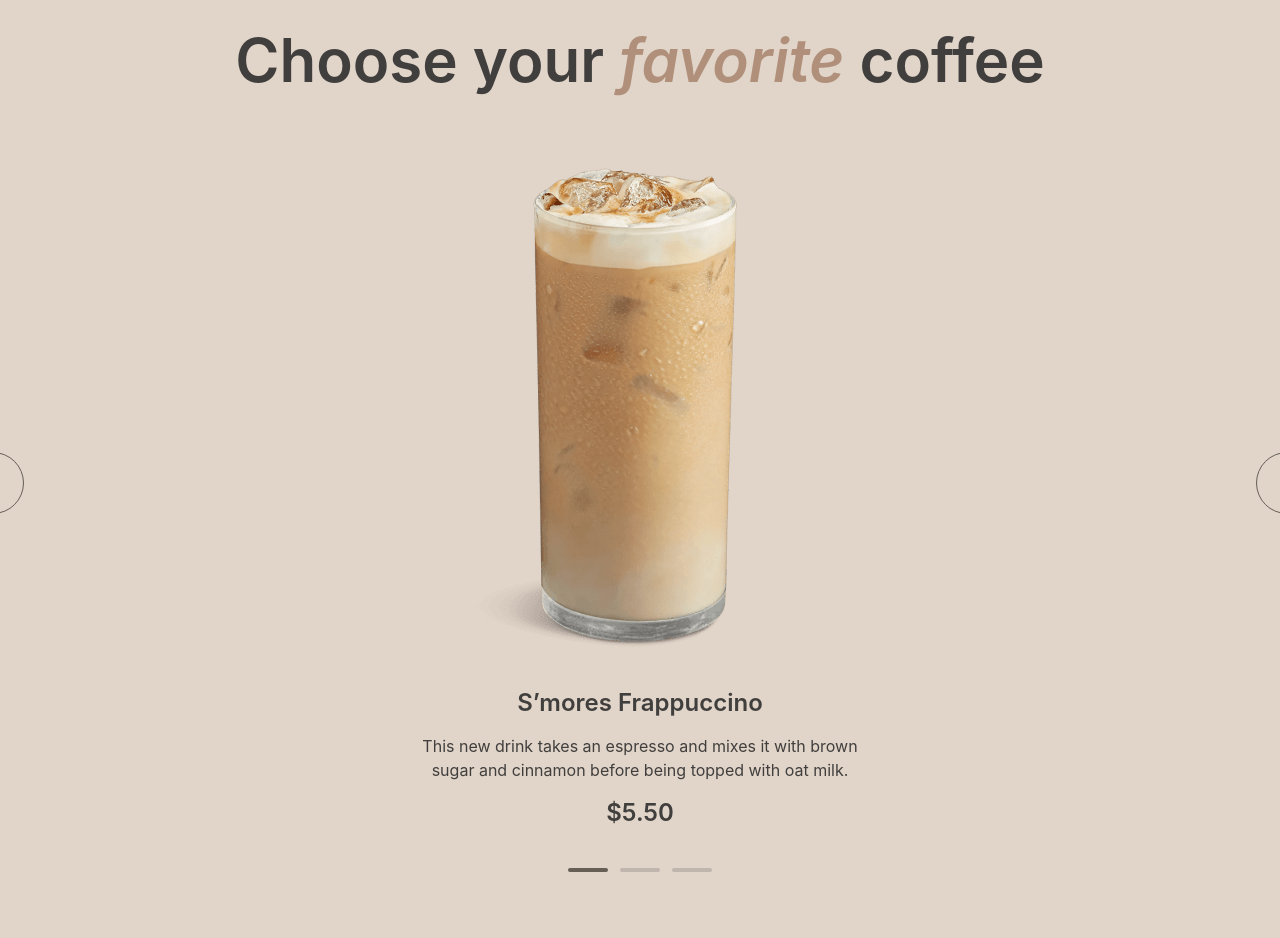
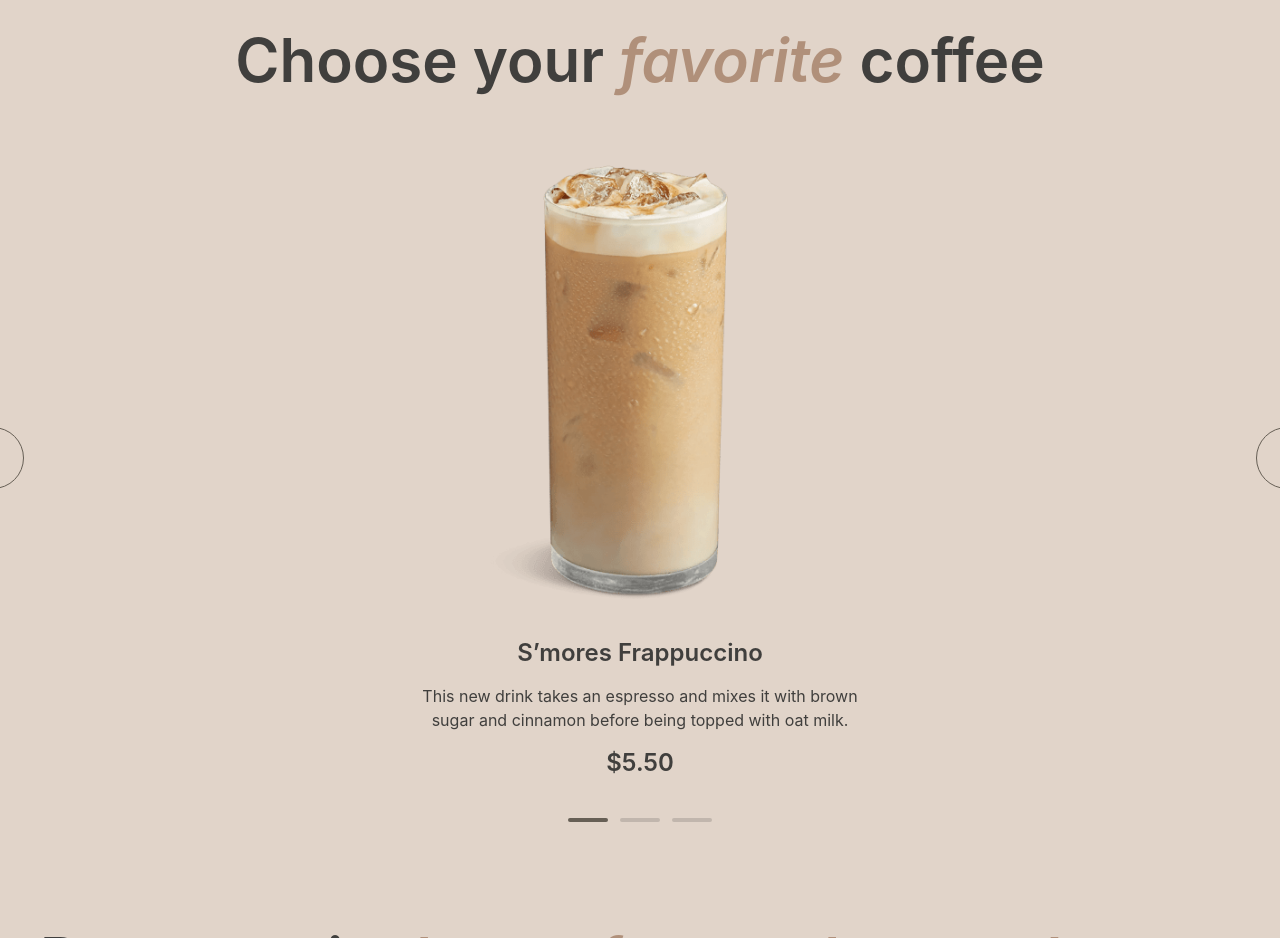
Before and after one commit to MaxBeen8/coffee-house, a plain HTML site: page coffee-house/index.html in a window 1280 px wide. Shown: the part 820-1758 px from the top of the page. Drawn offline with Linux system fonts and the light colour scheme; a web font is replaced by a local one.

Commit message:
fix: photo

```diff
--- a/coffee-house/css/index.css
+++ b/coffee-house/css/index.css
@@ -328,6 +328,11 @@ A IMG {
   flex-direction: column;
   align-items: center;
   gap: 20px;
+}
+
+.img_slider {
+  max-width: 480px;
+  max-height: 480px;
 }
 
 .slider_description {
--- a/coffee-house/index.html
+++ b/coffee-house/index.html
@@ -67,7 +67,7 @@
           <div class="row-slider">
             <div class="slide1">
               <div class="content">
-                <img src="./img/coffee-slider-1.png" alt="coffee-slider-1">
+                <img src="./img/coffee-slider-1.png" alt="coffee-slider-1" class="img_slider">
                 <div class="slider_description">
                   <p class="font_description_slider_title">S’mores Frappuccino</p>
                   <p class="font_description_slider">This new drink takes an espresso and mixes it with brown sugar and cinnamon before being topped with oat milk.</p>
```
